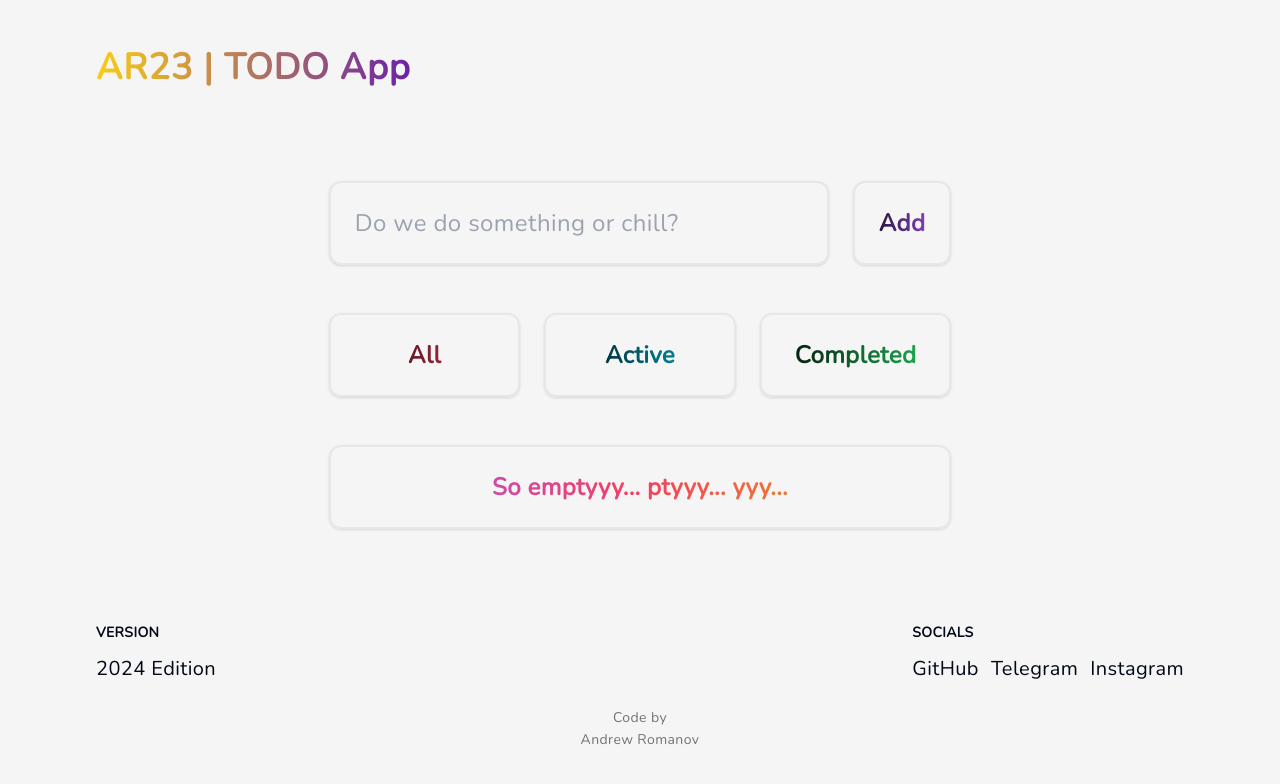
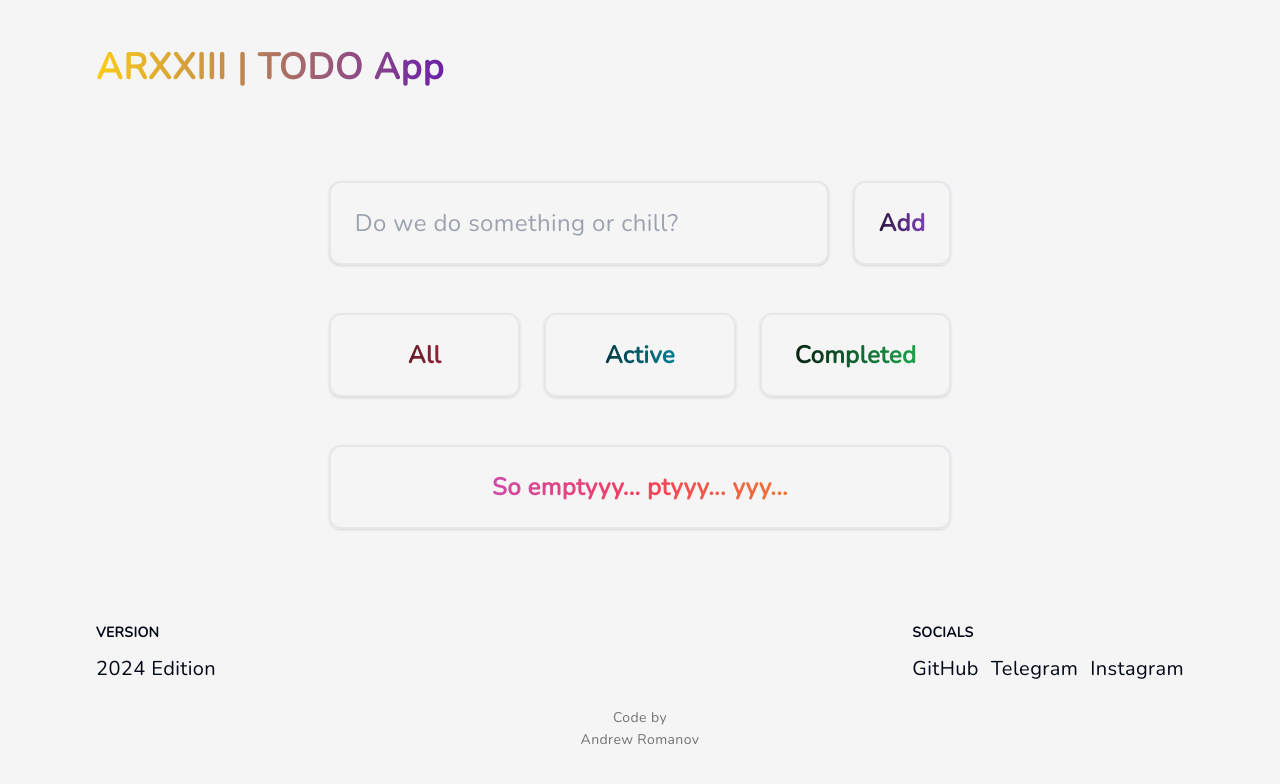
Before and after one commit to ARXXIII/todo-app, a Next.js app: page / in a window 1280 px wide. Shown: the top 784 px of the page. Built offline with nearby package versions, Linux system fonts and the light colour scheme.

Commit message:
Change logo

```diff
--- a/components/header.tsx
+++ b/components/header.tsx
@@ -1,7 +1,7 @@
 export const Header = () => {
     return (
         <header className="flex justify-center lg:justify-between items-center gap-x-12 font-black text-4xl tracking-wide shrink-0">
-            <h1 className="bg-gradient-to-r from-yellow-400 to-purple-800 text-transparent bg-clip-text">AR23 | TODO App</h1>
+            <h1 className="bg-gradient-to-r from-yellow-400 to-purple-800 text-transparent bg-clip-text">ARXXIII | TODO App</h1>
         </header>
     )
 }
```
